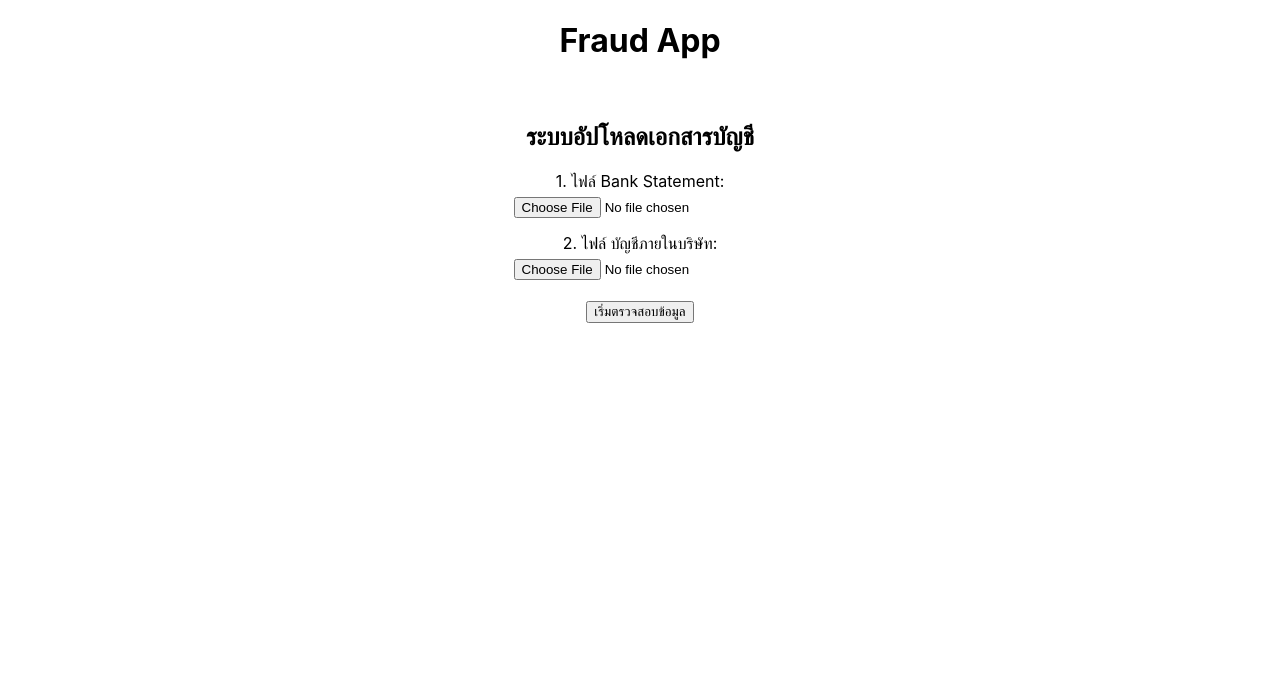
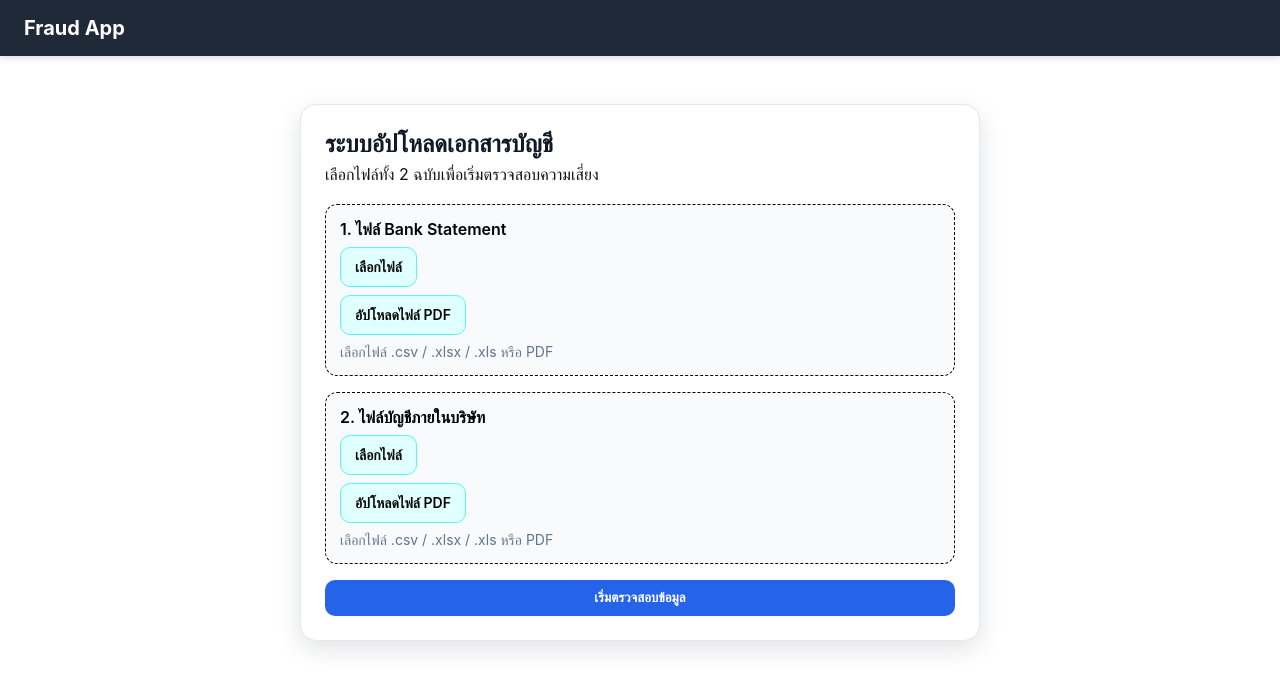
Before and after one commit to Krittameth-mek/fraud_project, a React (Create React App) app in the folder Frontend/fraud_app/: page / in a window 1280 px wide. Shown: the top 690 px of the page. Built offline with nearby package versions, Linux system fonts and the light colour scheme.

Commit message:
Add css and add nav_bar
เพิ่มการตกแต่งและแถบบาร์ด้านบน

```diff
--- a/Frontend/fraud_app/package.json
+++ b/Frontend/fraud_app/package.json
@@ -7,9 +7,11 @@
     "@testing-library/jest-dom": "^6.9.1",
     "@testing-library/react": "^16.3.2",
     "@testing-library/user-event": "^13.5.0",
+    "lucide-react": "^1.24.0",
     "react": "^19.2.7",
     "react-dom": "^19.2.7",
     "react-scripts": "5.0.1",
+    "tar": "^7.5.20",
     "web-vitals": "^2.1.4"
   },
   "scripts": {
--- a/Frontend/fraud_app/src/App.css
+++ b/Frontend/fraud_app/src/App.css
@@ -1,5 +1,24 @@
 .App {
-  text-align: center;
+  text-align: left;
+}
+
+.navbar {
+  display: flex;
+  align-items: center;
+  justify-content: flex-start;
+  padding: 1rem 1.5rem;
+  background-color: #1f2937;
+  color: white;
+  box-shadow: 0 2px 6px rgba(0, 0, 0, 0.15);
+}
+
+.navbar-brand {
+  font-size: 1.25rem;
+  font-weight: 700;
+}
+
+.content {
+  padding: 1.5rem;
 }
 
 .App-logo {
--- a/Frontend/fraud_app/src/App.js
+++ b/Frontend/fraud_app/src/App.js
@@ -1,15 +1,13 @@
 import './App.css';
-import Navbar from './Navbar';
-import UploadComponent from './upload';
+import Navbar from './Navbar.js';
+import UploadComponent from './upload.js';
 
 function App() {
-  const title = "Fraud App"
 
   return (
     <div className="App">
-      <nav />
+      <Navbar />
       <div className='content'>
-        <h1>{title}</h1>
         <UploadComponent />
       </div>
 
--- a/Frontend/fraud_app/src/Navbar.js
+++ b/Frontend/fraud_app/src/Navbar.js
@@ -1,10 +1,9 @@
-const Navbar = () => {
-    return (
-        <nav className="navbar">
-            <h1></h1>
-            <div></div>
-        </nav>
-     );
+import './App.css';
+
+export default function Navbar() {
+  return (
+    <nav className="navbar">
+      <div className="navbar-brand">Fraud App</div>
+    </nav>
+  );
 }
-
-export default Navbar;
--- /dev/null
+++ b/Frontend/fraud_app/src/upload.css
@@ -0,0 +1,118 @@
+.container {
+  padding: 24px;
+  max-width: 680px;
+  margin: 0 auto;
+}
+
+.upload-card {
+  background: #ffffff;
+  border-radius: 16px;
+  box-shadow: 0 8px 24px rgba(15, 23, 42, 0.12);
+  padding: 24px;
+  border: 1px solid #e5e7eb;
+}
+
+.upload-header {
+  margin-bottom: 20px;
+}
+
+.upload-header h2 {
+  margin: 0 0 6px;
+  color: #111827;
+}
+
+.upload-header p {
+  margin: 0;
+  color: #111111;
+}
+
+.upload-form {
+  display: flex;
+  flex-direction: column;
+  gap: 16px;
+}
+
+.upload-section {
+  padding: 14px;
+  border: 1px dashed #000000;
+  border-radius: 12px;
+  background: #f8fafc;
+}
+
+.label {
+  display: block;
+  margin-bottom: 8px;
+  font-weight: 600;
+  color: #000000;
+}
+
+.file-box {
+  display: flex;
+  flex-direction: column;
+  gap: 8px;
+}
+
+.file-box input {
+  font-size: 14px;
+}
+
+.upload-button {
+  display: inline-flex;
+  align-items: center;
+  justify-content: center;
+  width: fit-content;
+  padding: 10px 14px;
+  border-radius: 10px;
+  background: rgb(224, 255, 255);
+  color: #ffffff;
+  font-weight: 600;
+  cursor: pointer;
+  border: 1px solid #54f7f7;
+}
+
+.upload-button span {
+  color: #080808 !important;
+}
+
+.upload-button input {
+  display: none;
+}
+
+.file-box span {
+  font-size: 14px;
+  color: #64748b;
+}
+
+.submitButton {
+  padding: 10px 16px;
+  cursor: pointer;
+  border: none;
+  border-radius: 10px;
+  background: #2563eb;
+  color: white;
+  font-weight: 600;
+}
+
+.submitButton:hover {
+  background: #1d4ed8;
+}
+
+.submitButton:disabled {
+  cursor: not-allowed;
+  opacity: 0.6;
+}
+
+.resultContainer {
+  margin-top: 20px;
+  padding: 15px;
+  border: 1px solid #dbeafe;
+  border-radius: 12px;
+  background: #eff6ff;
+}
+
+.jsonViewer {
+  background: #f8fafc;
+  padding: 10px;
+  overflow-x: auto;
+  border-radius: 8px;
+}
--- a/Frontend/fraud_app/src/upload.js
+++ b/Frontend/fraud_app/src/upload.js
@@ -1,6 +1,7 @@
 import React, { useState } from 'react';
+import './upload.css'; // นำเข้าไฟล์ CSS สำหรับสไตล์
 
-function UploadComponent() {
+export default function UploadComponent() {
   const [bankFile, setBankFile] = useState(null);
   const [internalFile, setInternalFile] = useState(null);
   const [loading, setLoading] = useState(false);
@@ -40,48 +41,82 @@ function UploadComponent() {
   };
 
   return (
-    <div style={{ padding: '20px', maxWidth: '500px', margin: '0 auto' }}>
+    <div className="container">
+      <div className="upload-card">
+        <div className="upload-header">
           <h2>ระบบอัปโหลดเอกสารบัญชี</h2>
+          <p>เลือกไฟล์ทั้ง 2 ฉบับเพื่อเริ่มตรวจสอบความเสี่ยง</p>
+        </div>
 
-      <form onSubmit={handleUpload}>
-        <div style={{ marginBottom: '15px' }}>
-          <label style={{ display: 'block', marginBottom: '5px' }}>1. ไฟล์ Bank Statement:</label>
+        <form onSubmit={handleUpload} className="upload-form">
+          <div className="upload-section">
+            <label className="label">1. ไฟล์ Bank Statement</label>
+            <div className="file-box">
+              <label className="upload-button">
+                <span>เลือกไฟล์</span>
                 <input
                   type="file"
                   accept=".csv, .xlsx, .xls"
                   onChange={(e) => setBankFile(e.target.files[0])}
                 />
+              </label>
+              <label className="upload-button">
+                <span>อัปโหลดไฟล์ PDF</span>
+                <input
+                  type="file"
+                  accept=".pdf"
+                  onChange={(e) => setBankFile(e.target.files[0])}
+                />
+              </label>
+              <span>{bankFile ? bankFile.name : 'เลือกไฟล์ .csv / .xlsx / .xls หรือ PDF'}</span>
+            </div>
           </div>
 
-        <div style={{ marginBottom: '20px' }}>
-          <label style={{ display: 'block', marginBottom: '5px' }}>2. ไฟล์ บัญชีภายในบริษัท:</label>
+          <div className="upload-section">
+            <label className="label">2. ไฟล์บัญชีภายในบริษัท</label>
+            <div className="file-box">
+              <label className="upload-button">
+                <span>เลือกไฟล์</span>
                 <input
                   type="file"
                   accept=".csv, .xlsx, .xls"
                   onChange={(e) => setInternalFile(e.target.files[0])}
                 />
+              </label>
+              <label className="upload-button">
+                <span>อัปโหลดไฟล์ PDF</span>
+                <input
+                  type="file"
+                  accept=".pdf"
+                  onChange={(e) => setInternalFile(e.target.files[0])}
+                />
+              </label>
+              <span>{internalFile ? internalFile.name : 'เลือกไฟล์ .csv / .xlsx / .xls หรือ PDF'}</span>
+            </div>
           </div>
 
-        <button type="submit" disabled={loading}>
-          {loading ? "กำลังประมวลผล..." : "เริ่มตรวจสอบข้อมูล"}
+          <button
+            type="submit"
+            disabled={loading}
+            className="submitButton"
+          >
+            {loading ? 'กำลังประมวลผล...' : 'เริ่มตรวจสอบข้อมูล'}
           </button>
         </form>
 
-      {/* ส่วนแสดงผลลัพธ์จาก FastAPI */}
         {result && (
-        <div style={{ marginTop: '20px', padding: '15px', border: '1px solid #ccc', borderRadius: '5px' }}>
+          <div className="resultContainer">
             <h3>ผลการทำงาน ({result.status})</h3>
             <p>{result.message}</p>
 
-          {result.status === "success" && (
-            <pre style={{ background: '#f4f4f4', padding: '10px', overflowX: 'auto' }}>
+            {result.status === 'success' && (
+              <pre className="jsonViewer">
                 {JSON.stringify(result, null, 2)}
               </pre>
             )}
           </div>
         )}
       </div>
+    </div>
   );
 }
-
-export default UploadComponent;
```
Also changed, not shown: 1 other file (tests, documents, lock files or other folders). Lines whose indentation alone changed are shown as unchanged.
